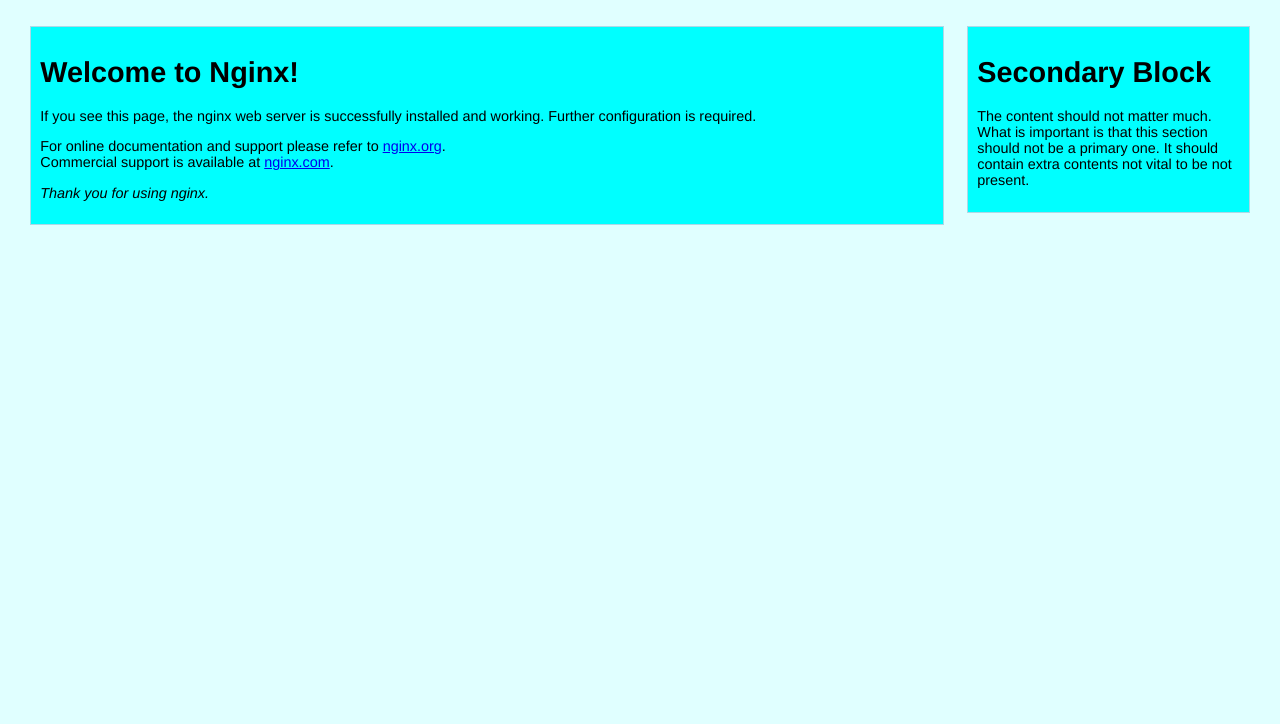
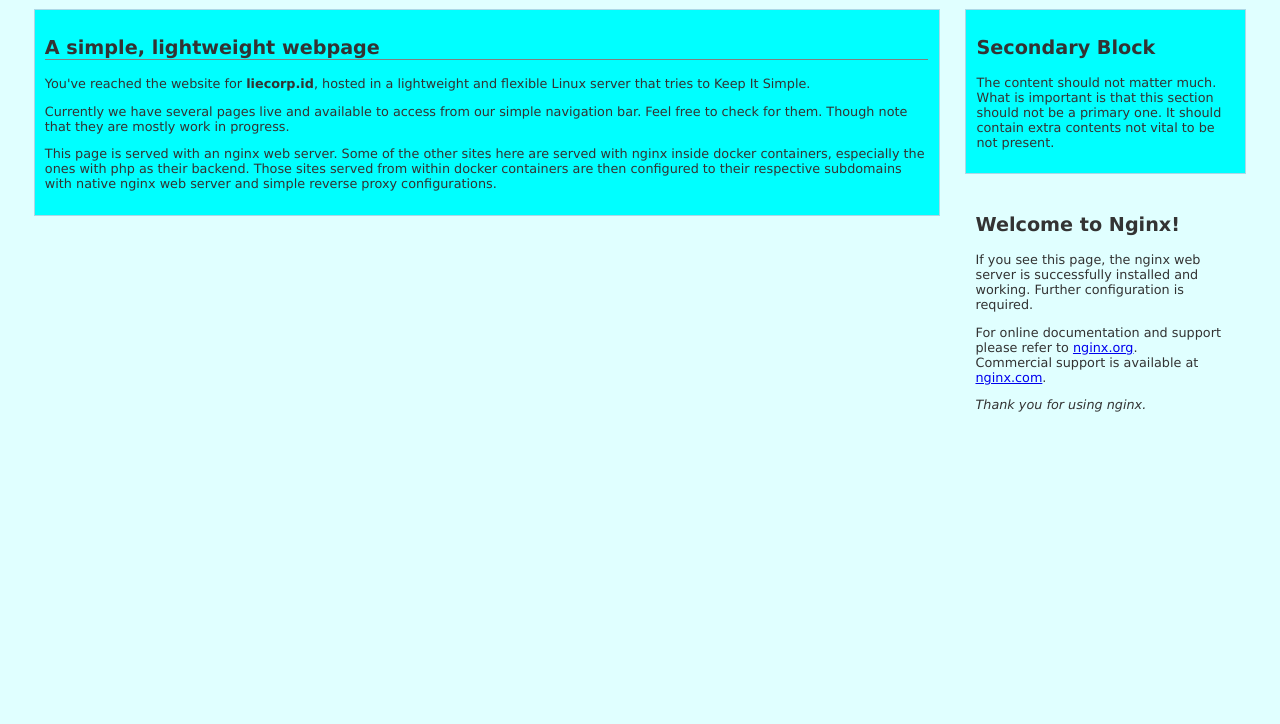
Before and after one commit to liecorp/public_html, a plain HTML site: page vanilla.html in a window 1280 px wide. Shown: the part 76-800 px from the top of the page. Drawn offline with Linux system fonts and the light colour scheme.

Commit message:
refactor css, add more example contents, and restructure html
Refactor css:
- reduce duplication
- rearrange classes hierarchy
- reduce reliance to id, instead focus on classes
- reduces the use of px in favor of em

add contents to contents.js:
- contents are now in arrays for easy debugging and testing
- add more types of test contents for display testing

restructure html:
- arrange html skeleton to improve the appearances
- aiming for high modularity of contents

```diff
--- a/share/contents.js
+++ b/share/contents.js
@@ -1,6 +1,6 @@
 let contentBlockPrimary = document.getElementById("contentBlockPrimary");
 let contentBlockSecondary = document.getElementById("contentBlockSecondary");
-
+let nginxWelcome = document.getElementById('nginxWelcome');
 let navItemBtn = new PageNavItem('<i class="fa fa-bars"></i>','javascript:void(0)','nav-icon','navBarToggle()');
 
 let navItems = [
@@ -10,9 +10,8 @@
     new PageNavItem('Contact','#Contact'),
 ]
 
-let blockPrimary = new PageItem(
-    'div',
-    `<h1>Welcome to Nginx!</h1>
+let pageBlocks = [
+    `<h2>Welcome to Nginx!</h2>
     <p>
     If you see this page, the nginx web server is successfully installed and working.
         Further configuration is required.
@@ -23,24 +22,52 @@
         <a class="navbar-link" class="link-light" href="http://nginx.com/">nginx.com</a>.</p>
 
     <p><em>Thank you for using nginx.</em></p>`,
-    'block-primary'
-    )
-
-let blockSecondary = new PageItem(
-    'div',
-    `<h1>
+    `<h2>
         Secondary Block
-    </h1>
+    </h2>
     <p>
         The content should not matter much.
         What is important is that this section should not be a primary one.
         It should contain extra contents not vital to be not present.
-        </p>`,
+    </p>`,
+    `<h2 class="heading">A simple, lightweight webpage</h2>
+
+    <p>You've reached the website for <strong>liecorp.id</strong>, hosted in a
+    lightweight and flexible Linux server that tries to Keep It
+    Simple.</p>
+
+    <p>Currently we have several pages live and available to access from our simple
+    navigation bar. Feel free to check for them. Though note that they are mostly
+    work in progress.</p>
+
+    <p>This page is served with an nginx web server. Some of the other sites here are
+    served with nginx inside docker containers, especially the ones with php as their
+    backend. Those sites served from within docker containers are then configured to
+    their respective subdomains with native nginx web server and simple reverse proxy
+    configurations.</p>`
+]
+
+let blockPrimary = new PageItem(
+    'div',
+    pageBlocks[2],
+    'block-primary'
+)
+
+let blockSecondary = new PageItem(
+    'div',
+    pageBlocks[1],
     'block-secondary'
-    )
+)
+
+let blockNginxWelcome = new PageItem(
+    'div',
+    pageBlocks[0],
+    'block-nginx'
+)
 
 generateContent(contentBlockPrimary,blockPrimary)
 generateContent(contentBlockSecondary,blockSecondary)
+generateContent(nginxWelcome,blockNginxWelcome)
 
 // If navItemBtn is defined, use:
 generateNavContents(navItems,navItemBtn);
--- a/share/vanilla.css
+++ b/share/vanilla.css
@@ -1,6 +1,7 @@
 body {
-    margin-top: 80px;
-    font-family: helvetica,sans-serif;
+    margin-top: 4.5em;
+    font-family: Verdana, Arial, Helvetica, sans-serif;
+    color:#333;
     background-color: lightcyan;
 }
 
@@ -14,35 +15,28 @@
     justify-content: center;
     align-items: flex-start;
     align-content: space-between;
-    /* margin-left: 10em;
-    margin-right: 10em; */
-    padding: 0.65em;
+    margin: 1em;
+    font-size: 0.8em;
 }
 
 .panel-left {
-    flex: 6 0 300px;
-}
-.panel-right {
-    flex: 1 1 200px;
+    flex: 6 0 19em;
 }
 
-.content-container #contentBlockPrimary {
-    font-size: 0.9em;
-    padding: 0.65em;
-    margin: 0.8em;
+.panel-right {
+    flex: 1 1 15em;
+}
+
+.content-container .content-box {
     background-color: aqua;
     border-style: solid;
     border-width: 1px;
-    border-color: lightblue}
+    border-color: lightblue
+}
 
-.content-container #contentBlockSecondary {
-    font-size: 0.9em;
-    padding: 0.65em;
-    margin: 0.8em;
-    background-color: aqua;
-    border-style: solid;
-    border-width: 1px;
-    border-color: lightblue;
+.content-container .content {
+    padding: 0.8em;
+    margin: 1em;
 }
 
 .nav-container {
@@ -59,10 +53,10 @@
 
 .nav-logo {
     display: block;
-    max-height: 28px;
+    max-height: 1.75em;
     margin-left: 0px;
     margin-right: auto;
-    padding: 16px;
+    padding: 1em;
 }
 
 .nav-icon {
@@ -79,15 +73,17 @@
     display: block;
     color: #f2f2f2;
     text-align: center;
-    padding: 20px;
+    padding: 1.25em;
     text-decoration: none;
-    font-size: 17px;
+    font-size: 1em;
+    font-weight: bold;
 }
 
 .top-navbar a:hover {
     background-color: #ddd;
-    color: black;
-    border-radius: 10px;
+    color: #333;
+    text-decoration: underline;
+    border-radius: 0.625em;
     transition-duration: 350ms;
 }
 
@@ -102,10 +98,7 @@
     .content-container {
         flex-direction: column;
     }
-    .content-container #contentBlockPrimary {
-        flex: auto;
-    }
-    .content-container #contentBlockSecondary {
+    .panel-left, .panel-right {
         flex: auto;
     }
     .top-navbar a {
--- a/vanilla.html
+++ b/vanilla.html
@@ -25,17 +25,21 @@
     <div class="content-container">
         <div class="panel-left">
             <!-- primary content block -->
-            <div id="contentBlockPrimary">
+            <div id="contentBlockPrimary" class="content content-box">
                 Enable javascript to see contents.
             </div>
             <!-- primary content block end -->
+
         </div>
         <div class="panel-right">
             <!-- secondary content block -->
-            <div id="contentBlockSecondary"></div>
+            <div id="contentBlockSecondary" class="content content-box">Enable javascript to see contents.</div>
             <!-- secondary content block end -->
+
+            <!-- nginx welcome message -->
+            <div id="nginxWelcome" class="content">Enable javascript to see contents.</div>
+            <!-- nginx welcome message end -->
         </div>
-
     </div>
 
     <!-- Javascripts -->
```
